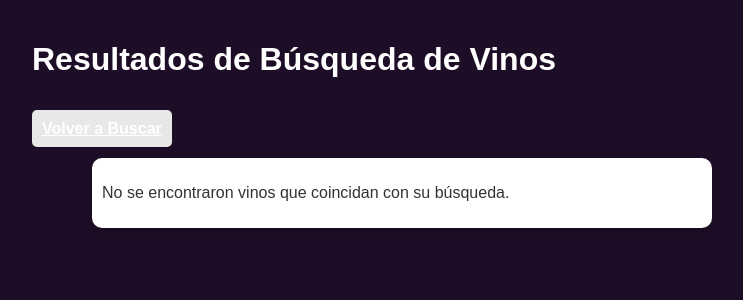
After one commit to Franco4848/ProyectoFinal, a Python web app: template templates/busqueda.html in a window 1280 px wide. The commit adds this page. Shown: the top 300 px of the page, without its empty margins (238-981 px from the left). Run offline with Jinja, Linux system fonts and the light colour scheme; the template is opened without the code that fills it, so the values that code supplies are empty.

Commit message:
se agrega nuevamente busqueda html

```diff
--- a/static/css/buscar.css
+++ b/static/css/buscar.css
@@ -1,7 +1,7 @@
 body {
     margin: 0;
     font-family: 'Poppins', sans-serif;
-    background-color: #d9d9d9;
+    background-color: #1e0d26;
     color: #333;
 }
 
@@ -27,7 +27,7 @@ a{
     border-radius: 5px;
     cursor: pointer;
     font-weight: bold;
-    transition: background-color 0.3s
+        transition: background-color 0.3s
 }
 
 h1 {
--- /dev/null
+++ b/templates/busqueda.html
@@ -0,0 +1,27 @@
+<!DOCTYPE html>
+<html lang="es">
+<head>
+    <meta charset="UTF-8">
+    <meta name="viewport" content="width=device-width, initial-scale=1.0">
+    <title>Resultados de Búsqueda de Vinos</title>
+    <link rel="stylesheet" href="/static/css/buscar.css">
+</head>
+<body>
+    <h1>Resultados de Búsqueda de Vinos</h1>
+    <a href="/buscar">Volver a Buscar</a>
+
+    <div id="results">
+        {% if vinos %}
+            <ul>
+                {% for vino in vinos %}
+                    <li>
+                        <strong>{{ vino['nombre'] }}</strong> - {{ vino['tipo'] }} - {{ vino['pais'] }} - ${{ vino['precio'] }}
+                    </li>
+                {% endfor %}
+            </ul>
+        {% else %}
+            <p>No se encontraron vinos que coincidan con su búsqueda.</p>
+        {% endif %}
+    </div>
+</body>
+</html>
```
Also changed, not shown: server.py (+6 -3 lines).
